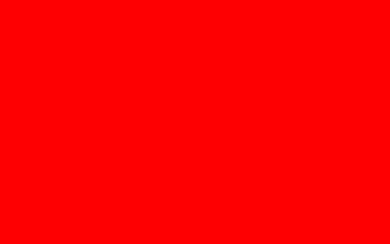
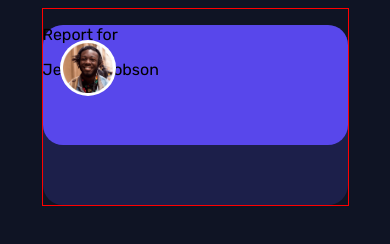
Before and after one commit to Asante-Nsiah/Time_tracking_dashboard_project, a plain HTML site: page index.html in a window 390 px wide. Drawn offline with nearby package versions, Linux system fonts and the light colour scheme.

Commit message:
updated files

```diff
--- a/index.html
+++ b/index.html
@@ -6,10 +6,36 @@
     <meta name="viewport" content="width=device-width, initial-scale=1.0">
     <title>Frontend Mentor | Time tracking dashboard</title>
     <link rel="shortcut icon" href="/images/favicon-32x32.png" type="image/x-icon">
+    <script src="https://ajax.googleapis.com/ajax/libs/jquery/3.6.0/jquery.min.js"></script>
+    <link rel="preconnect" href="https://fonts.googleapis.com">
+    <link rel="preconnect" href="https://fonts.gstatic.com" crossorigin>
+    <link href="https://fonts.googleapis.com/css2?family=Outfit:wght@400;700&family=Red+Hat+Text:wght@700&family=Rubik:wght@300;400;500&display=swap" rel="stylesheet">
     <link rel="stylesheet" href="/styles.css">
 </head>
 <body>
+    <div class="container">
+        <div class="menu">
+            <div class="profile">
+               <div class="pic">
+                <img src="/images/image-jeremy.png" alt="">
+                </div>
+                <div class="profile-text">
+                    <p>Report for </p>
+                    <p>Jeremy Robson</p>
+                </div>
+            </div>
 
+        </div>
+        <div class="item-container">
+            <div class="items"></div>
+            <div class="items"></div>
+            <div class="items"></div>
+            <div class="items"></div>
+            <div class="items"></div>
+            <div class="items"></div>
+        </div>
+
+    </div>
 
 
 
--- a/script.js
+++ b/script.js
@@ -1 +1,10 @@
-alert('amali')
+
+
+$(document).ready(function() {
+    $.getJSON("data.json", function(data) {
+    $.each(data, function(key, value) {
+        value.Title
+
+    });
+    });
+});
--- a/styles.css
+++ b/styles.css
@@ -1,3 +1,51 @@
 body{
-    background-color: red;
+    background-color: hsl(226, 43%, 10%);
+    font-family: 'Rubik', sans-serif;;
 }
+
+.container{
+    width: 305px;
+    margin: 0 auto 0 auto;
+    border: 1px solid red;
+}
+
+.profile{
+    background-color:hsl(246, 80%, 60%);
+}
+
+.menu{
+    background-color: hsl(235, 46%, 20%);
+}
+
+/* Mobile screen */
+
+@media only screen and (min-width: 375px) and (max-width: 600px) {
+   .pic{
+    width: 50px;
+    height: 50px;
+    padding: 3px;
+    border-radius: 50%;
+    background-color: white;
+    position: absolute;
+    top: 40px;
+    left: 60px;
+
+   }
+    img{
+
+        width: 50px;
+        height: 50px;
+    }
+    .profile{
+        width: 305px;
+        height: 120px;
+        border-radius: 20px;
+
+    }
+
+    .menu{
+        width: 305px;
+        height: 180px;
+        border-radius: 20px;
+    }
+}
```
